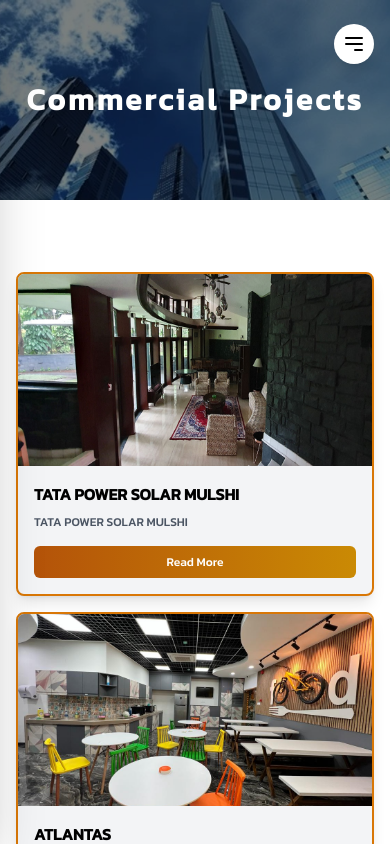
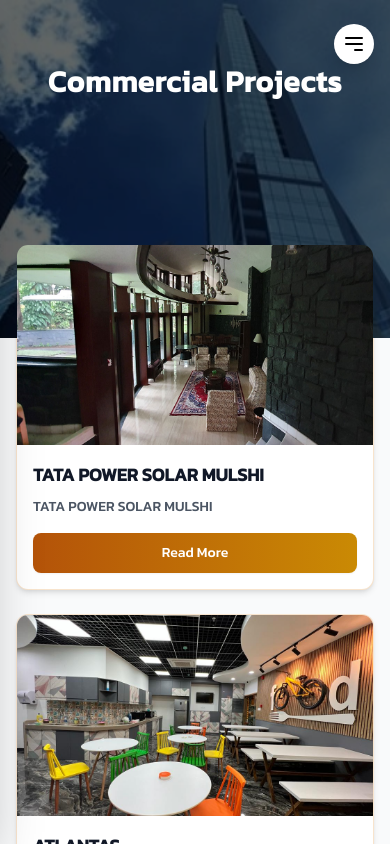
Before and after one commit to AkshayKalamkarr/supremeinfrastructure, a Next.js app: page /project/commercialprojects in a window 390 px wide. Shown: the top 844 px of the page. Built offline with nearby package versions, Linux system fonts and the light colour scheme.

Commit message:
responsive code for commercial project

```diff
--- a/app/project/commercialprojects/page.jsx
+++ b/app/project/commercialprojects/page.jsx
@@ -6,75 +6,144 @@ import { projects } from '../../../data/commercialprojects';
 import Link from 'next/link';
 import Image from 'next/image';
 
-const ProjectCard = ({ project }) => (
+const ProjectCard = ({ project }) => {
+  const cardVariants = {
+    hidden: { opacity: 0, y: 50 },
+    visible: {
+      opacity: 1,
+      y: 0,
+      transition: {
+        type: "spring",
+        duration: 0.6,
+        bounce: 0.3
+      }
+    }
+  };
+
+  return (
     <motion.div
       initial="hidden"
       whileInView="visible"
       viewport={{ once: true, amount: 0.1 }}
-    variants={{
-      visible: { opacity: 1, y: 0, transition: { duration: 0.5 } },
-      hidden: { opacity: 0, y: 50 }
+      variants={cardVariants}
+      whileHover={{
+        scale: 1.02,
+        transition: { duration: 0.2 }
       }}
-    whileHover={{ scale: 1.03, transition: { duration: 0.2 } }}
-    className="bg-gray-100 rounded-lg overflow-hidden shadow-lg flex flex-col h-full border-2 border-amber-600"
+      className="group bg-white rounded-xl overflow-hidden shadow-md hover:shadow-xl transition-all duration-300 flex flex-col h-full border border-amber-600/20 hover:border-amber-600"
     >
-    <div className="relative h-48 sm:h-56 md:h-64">
+      {/* Image Container */}
+      <div className="relative w-full aspect-video overflow-hidden">
         <Image
           src={project.image}
           layout="fill"
           objectFit="cover"
           alt={project.title}
+          className="transform group-hover:scale-105 transition-transform duration-300"
+          loading="lazy"
+          sizes="(max-width: 640px) 100vw, (max-width: 768px) 50vw, 33vw"
         />
+        <div className="absolute inset-0 bg-gradient-to-t from-black/40 to-transparent opacity-0 group-hover:opacity-100 transition-opacity duration-300" />
       </div>
-    <div className="p-4 flex-grow flex flex-col justify-between">
-      <div>
-        <h3 className="text-base sm:text-lg md:text-xl font-semibold mb-2">{project.title}</h3>
-        <p className="text-gray-600 text-xs sm:text-sm mb-4">{project.description}</p>
+
+      {/* Content Container */}
+      <div className="p-4 sm:p-5 flex-grow flex flex-col justify-between space-y-4">
+        <div className="space-y-2">
+          <h3 className="text-lg sm:text-xl font-semibold text-gray-900 line-clamp-2">
+            {project.title}
+          </h3>
+          <p className="text-sm sm:text-base text-gray-600 line-clamp-3">
+            {project.description}
+          </p>
         </div>
-      <Link href={`/project/commercialprojects/${project.slug}`}>
-        <span className="mt-auto w-full py-2 px-4 bg-gradient-to-r from-amber-700 to-yellow-600 text-white rounded-md hover:from-orange-700 hover:to-orange-900 transition duration-300 text-xs sm:text-sm md:text-base inline-block text-center">
+
+        {/* Button Container */}
+        <Link
+          href={`/project/commercialprojects/${project.slug}`}
+          className="block mt-auto"
+        >
+          <motion.button
+            whileHover={{ scale: 1.02 }}
+            whileTap={{ scale: 0.98 }}
+            className="w-full py-2.5 px-4 bg-gradient-to-r from-amber-700 to-yellow-600 text-white rounded-lg hover:from-amber-800 hover:to-yellow-700 transition-all duration-300 text-sm sm:text-base font-medium shadow-sm hover:shadow-md"
+          >
             Read More
-        </span>
+          </motion.button>
         </Link>
       </div>
     </motion.div>
   );
+};
 
 const CommercialProject = () => {
+  const containerVariants = {
+    hidden: { opacity: 0 },
+    visible: {
+      opacity: 1,
+      transition: {
+        staggerChildren: 0.2
+      }
+    }
+  };
+
+  const headerVariants = {
+    hidden: { opacity: 0, y: -50 },
+    visible: {
+      opacity: 1,
+      y: 0,
+      transition: {
+        type: "spring",
+        duration: 0.8,
+        bounce: 0.4
+      }
+    }
+  };
+
   return (
-    <div>
-      <div className="relative bg-[url('/images/projects/commercialBackgroundWallpaper.jpeg')] bg-center bg-cover h-[200px] sm:h-[300px] md:h-[400px] lg:h-[500px] flex items-center justify-center">
-        <div className="absolute inset-0 bg-black opacity-50"></div>
-        <motion.h1
-          initial='offscreen'
-          whileInView={"onscreen"}
-          variants={titleVariants}
-          className='container relative z-10 text-3xl sm:text-4xl md:text-5xl lg:text-6xl font-semibold text-white tracking-widest text-center'
+    <motion.div
+      initial="hidden"
+      animate="visible"
+      variants={containerVariants}
+      className="min-h-screen bg-gray-50"
     >
-          Commercial Projects
-        </motion.h1>
+      {/* Hero Section */}
+      <div className="relative flex items-center justify-center">
+        <div
+          className="absolute inset-0 bg-[url('/images/projects/commercialBackgroundWallpaper.jpeg')] bg-center bg-cover"
+          style={{ height: 'clamp(200px, 40vh, 500px)' }}
+        >
+          <div className="absolute inset-0 bg-black/60" />
         </div>
 
-      <div className='container mx-auto px-4'>
-        <div className='py-8 lg:py-16'>
-          <div className='pt-4 pb-2 sm:pt-6 sm:pb-4'>
-            <motion.h1
-              initial='offscreen'
-              whileInView={"onscreen"}
-              variants={titleVariants}
-              className='text-2xl sm:text-3xl md:text-4xl font-bold tracking-wider text-center uppercase'
+        <motion.div
+          variants={headerVariants}
+          className="relative z-10 px-4 py-16 sm:py-24 md:py-32"
         >
-            </motion.h1>
+          <h1 className="text-3xl sm:text-4xl md:text-5xl xl:text-6xl font-bold text-white text-center tracking-wide">
+            Commercial Projects
+          </h1>
+        </motion.div>
       </div>
 
-          <div className='grid py-4 sm:py-6 md:py-8 gap-4 sm:gap-6 md:gap-8 md:grid-cols-2 lg:grid-cols-3'>
+      {/* Projects Grid Section */}
+      <div className="container mx-auto px-4 sm:px-6 lg:px-8">
+        <div className="py-12 sm:py-16 lg:py-20">
+          {/* Optional Section Title */}
+          <motion.div
+            variants={titleVariants}
+            className="mb-8 sm:mb-12"
+          >
+          </motion.div>
+
+          {/* Projects Grid */}
+          <div className="grid grid-cols-1 md:grid-cols-2 lg:grid-cols-3 gap-6 sm:gap-8 md:gap-10">
             {projects.map((project) => (
               <ProjectCard key={project.id} project={project} />
             ))}
           </div>
         </div>
       </div>
-    </div>
+    </motion.div>
   );
 };
 
```
Lines whose indentation alone changed are shown as unchanged.
